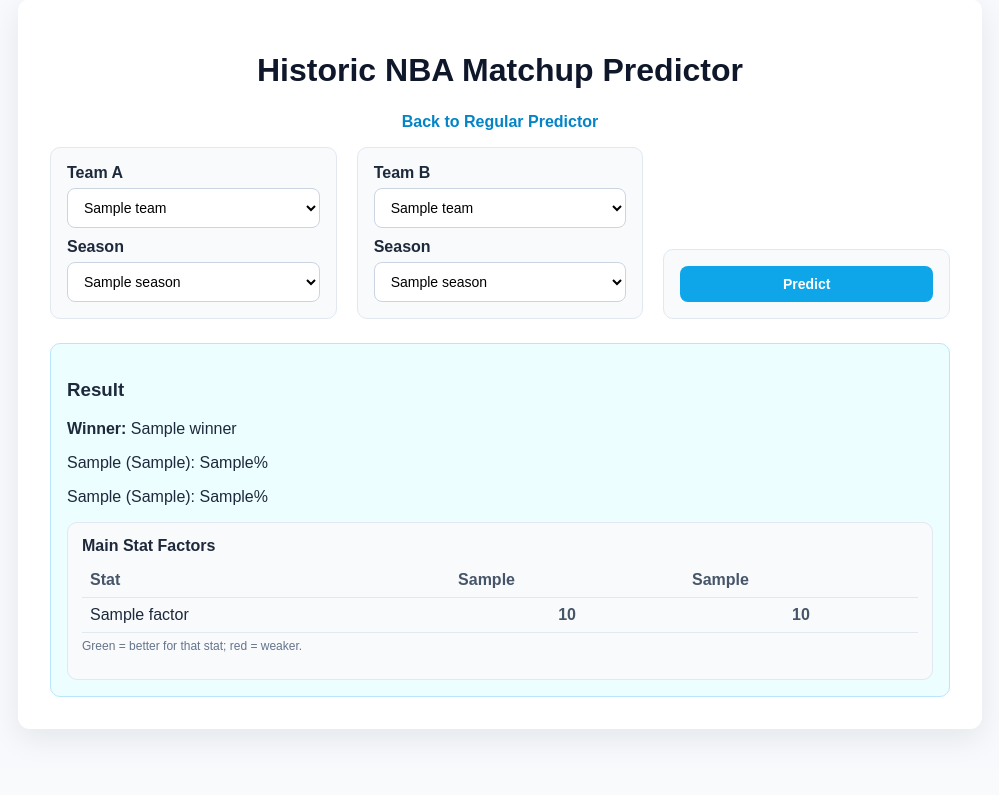
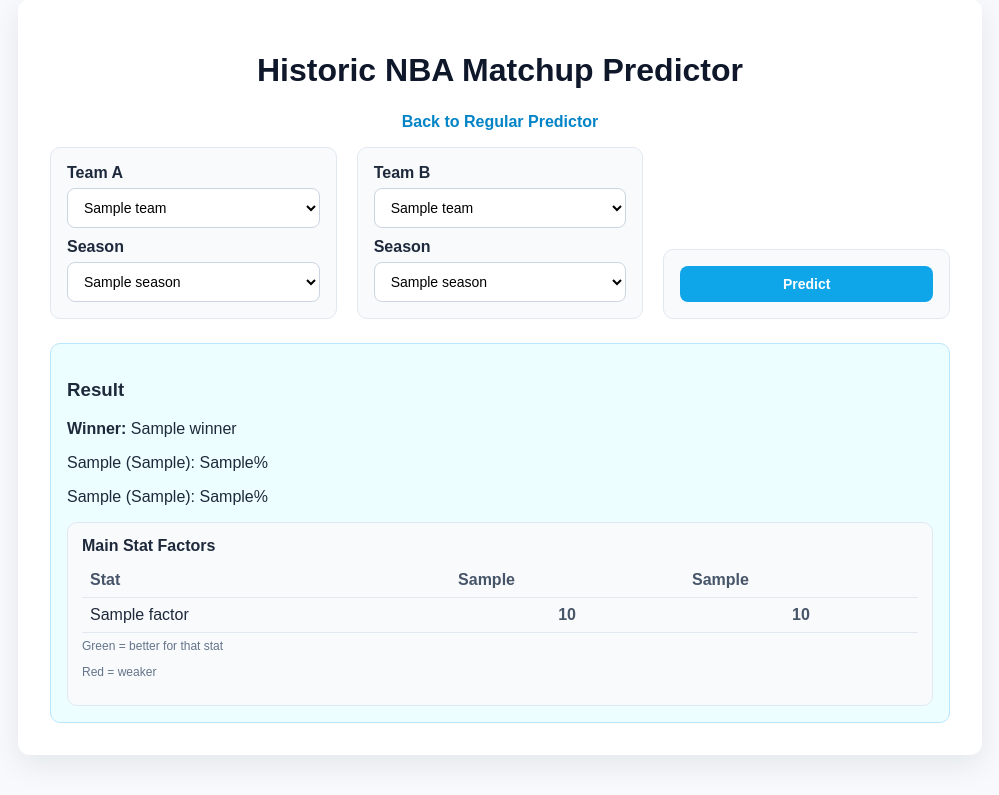
Before and after one commit to tylerrwen/NBA-Predictor, a Flask app: template templates/historic.html in a window 1280 px wide. Shown: the part 41-836 px from the top of the page, without its empty margins (140-1139 px from the left). Before the commit the page ends 776 px from the top, so only its background shows below. Run offline with Flask 3, Linux system fonts and the light colour scheme; the template is opened without the code that fills it: most values are stand-ins (such as "Sample title", 1, 10 or a date in 2020); parts of the project's set-up code (start-up, migrations or seed data) failed here and were passed over.

Commit message:
Update historic.html

```diff
--- a/templates/historic.html
+++ b/templates/historic.html
@@ -178,7 +178,8 @@
                             </tr>
                         {% endfor %}
                     </table>
-                    <p class="factor-note">Green = better for that stat; red = weaker.</p>
+                    <p class="factor-note">Green = better for that stat</p>
+                    <p class="factor-note">Red = weaker</p>
                 </div>
             {% endif %}
         </div>
```
